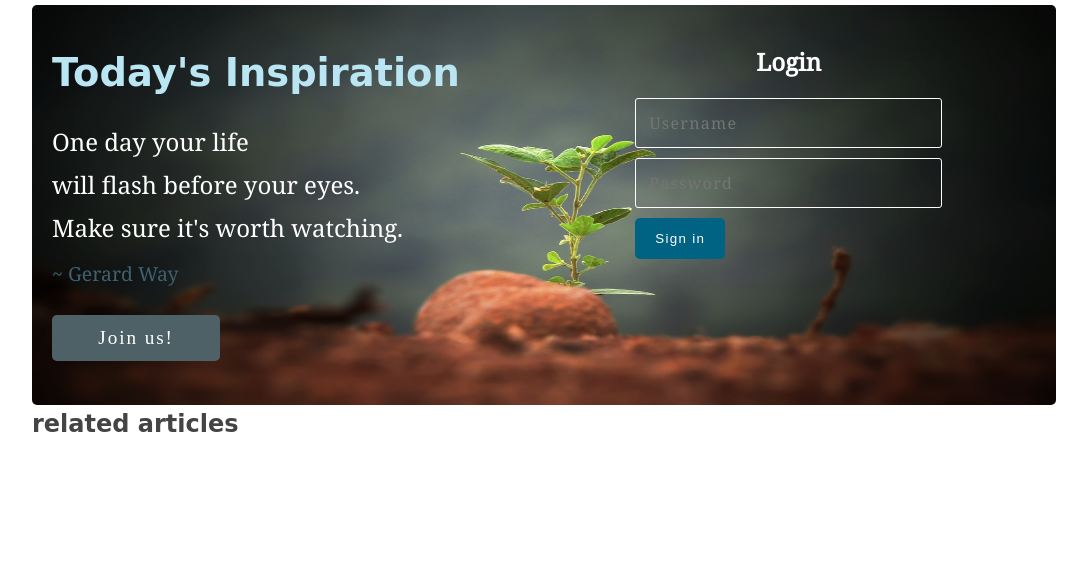
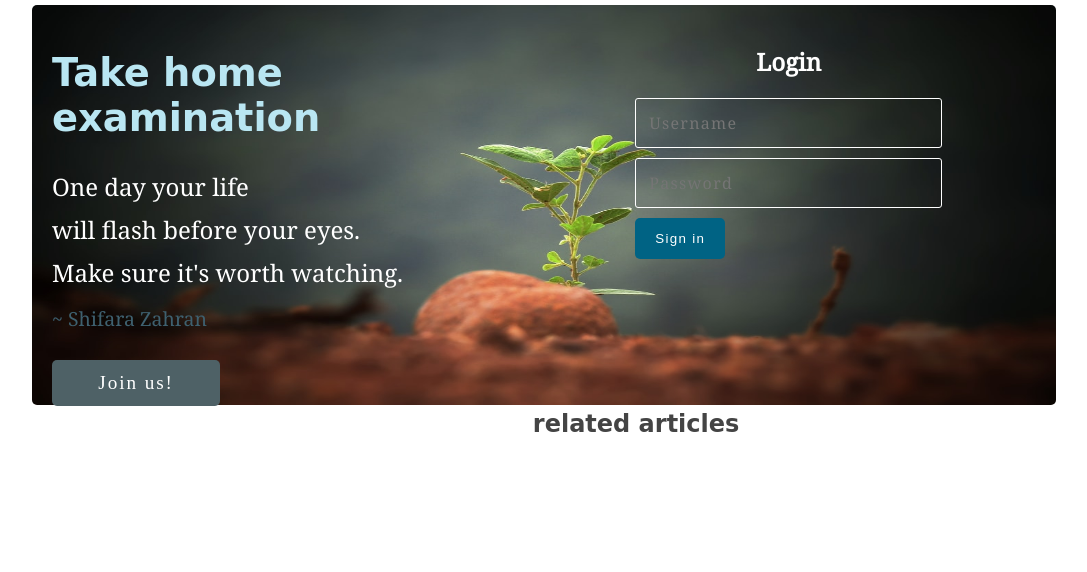
Before and after one commit to athiqsiraj/MyBlog, a PHP site: page / in a window 1280 px wide. Shown: the part 62-634 px from the top of the page, without its empty margins (96-1183 px from the left). Run offline with PHP 8.4, Linux system fonts and the light colour scheme; some web fonts are replaced.

Commit message:
first commit

```diff
--- a/includes/banner.php
+++ b/includes/banner.php
@@ -1,11 +1,11 @@
 <div class="banner">
 	<div class="welcome_msg">
-		<h1>Today's Inspiration</h1>
+		<h1>Take home examination</h1>
 		<p>
 		    One day your life <br>
 		    will flash before your eyes. <br>
 		    Make sure it's worth watching. <br>
-			<span>~ Gerard Way</span>
+			<span>~ Shifara Zahran</span>
 		</p>
 		<a href="register.php" class="btn">Join us!</a>
 	</div>
```
